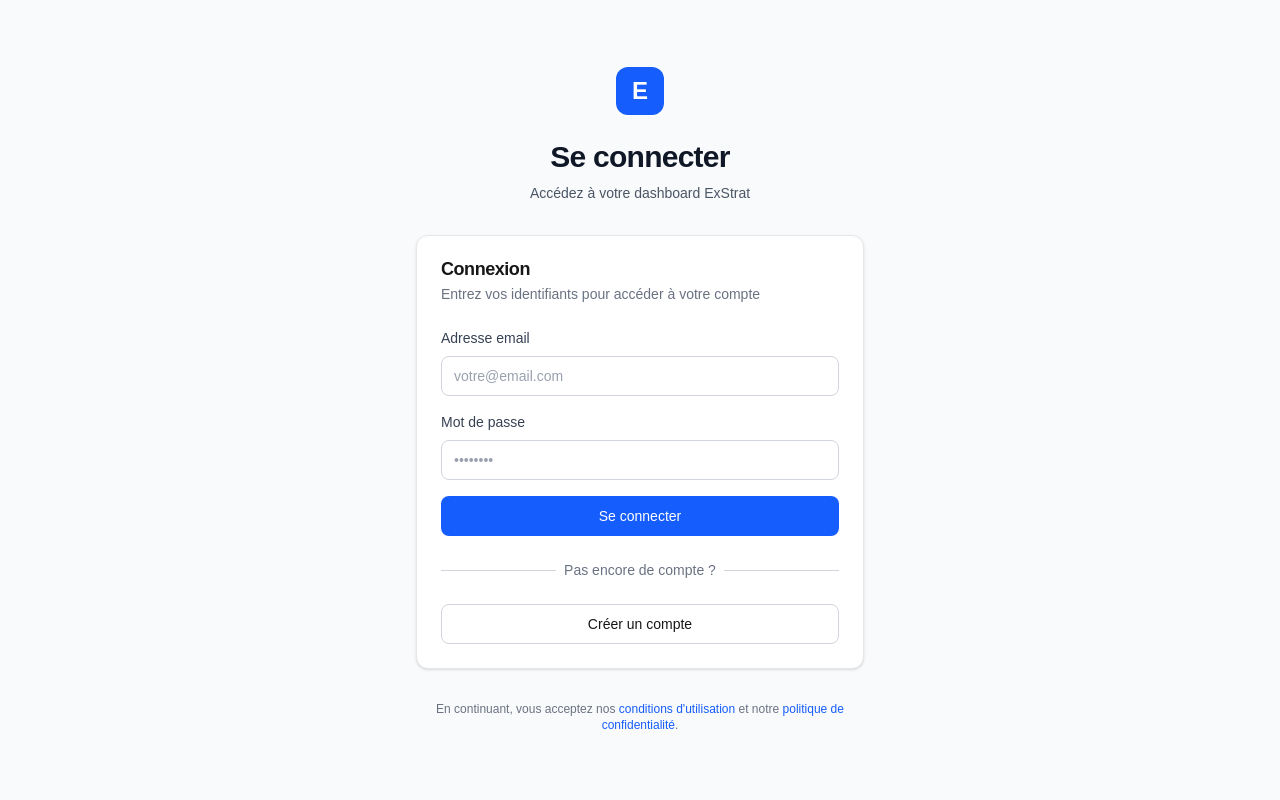
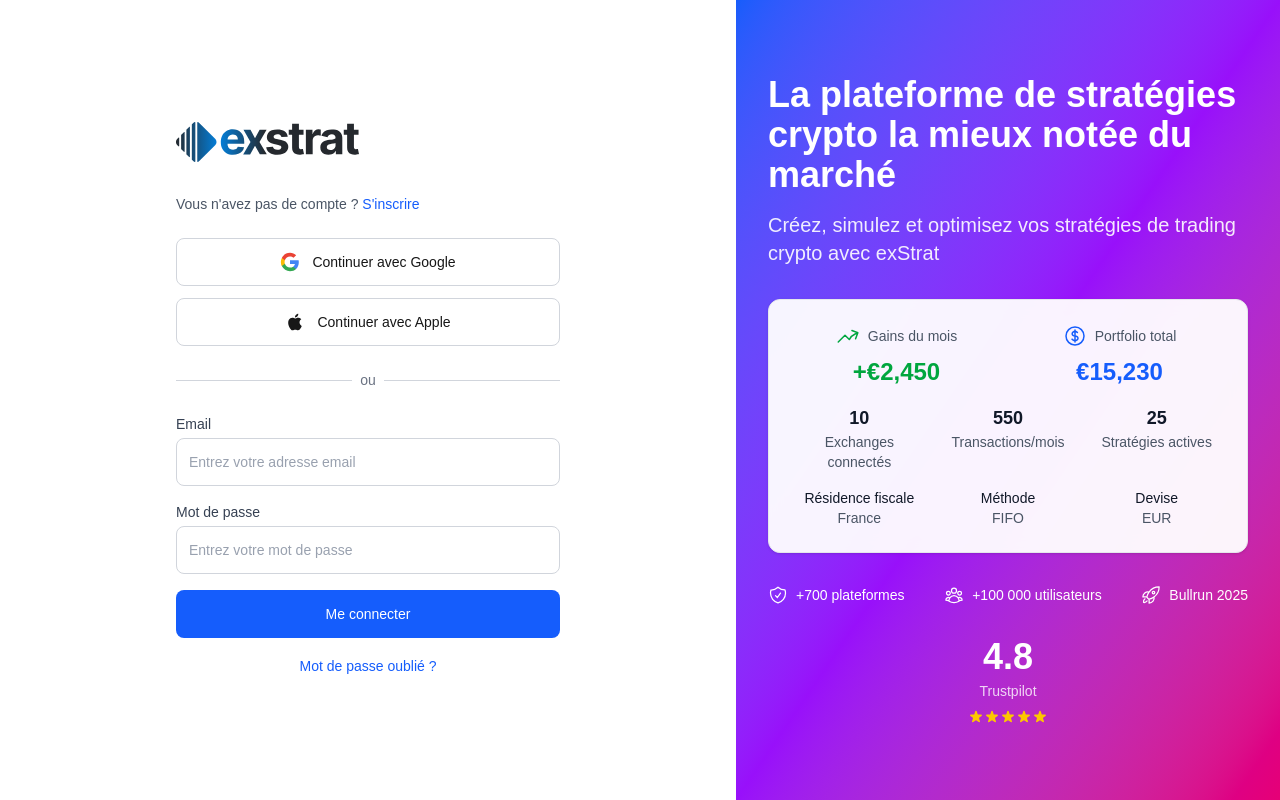
Before and after one commit to leloid/Exstrat, a Next.js app in the folder exstrat/: page /login in a window 1280 px wide. Built offline with nearby package versions, Linux system fonts and the light colour scheme; no server answers.

Commit message:
new page login & inscription

```diff
--- a/exstrat/src/app/login/page.tsx
+++ b/exstrat/src/app/login/page.tsx
@@ -8,7 +8,31 @@
 import { useAuth } from '@/contexts/AuthContext';
 import { Button } from '@/components/ui/Button';
 import { Input } from '@/components/ui/Input';
-import { Card, CardContent, CardDescription, CardHeader, CardTitle } from '@/components/ui/Card';
+import { Card, CardContent } from '@/components/ui/Card';
+import {
+  ChartBarIcon,
+  CurrencyDollarIcon,
+  ArrowTrendingUpIcon,
+  ShieldCheckIcon,
+  RocketLaunchIcon,
+  UserGroupIcon
+} from '@heroicons/react/24/outline';
+
+// Icônes pour les boutons sociaux
+const GoogleIcon = () => (
+  <svg className="w-5 h-5" viewBox="0 0 24 24">
+    <path fill="#4285F4" d="M22.56 12.25c0-.78-.07-1.53-.2-2.25H12v4.26h5.92c-.26 1.37-1.04 2.53-2.21 3.31v2.77h3.57c2.08-1.92 3.28-4.74 3.28-8.09z"/>
+    <path fill="#34A853" d="M12 23c2.97 0 5.46-.98 7.28-2.66l-3.57-2.77c-.98.66-2.23 1.06-3.71 1.06-2.86 0-5.29-1.93-6.16-4.53H2.18v2.84C3.99 20.53 7.7 23 12 23z"/>
+    <path fill="#FBBC05" d="M5.84 14.09c-.22-.66-.35-1.36-.35-2.09s.13-1.43.35-2.09V7.07H2.18C1.43 8.55 1 10.22 1 12s.43 3.45 1.18 4.93l2.85-2.22.81-.62z"/>
+    <path fill="#EA4335" d="M12 5.38c1.62 0 3.06.56 4.21 1.64l3.15-3.15C17.45 2.09 14.97 1 12 1 7.7 1 3.99 3.47 2.18 7.07l3.66 2.84c.87-2.6 3.3-4.53 6.16-4.53z"/>
+  </svg>
+);
+
+const AppleIcon = () => (
+  <svg className="w-5 h-5" viewBox="0 0 24 24" fill="currentColor">
+    <path d="M18.71 19.5c-.83 1.24-1.71 2.45-3.05 2.47-1.34.03-1.77-.79-3.29-.79-1.53 0-2 .77-3.27.82-1.31.05-2.3-1.32-3.14-2.53C4.25 17 2.94 12.45 4.7 9.39c.87-1.52 2.43-2.48 4.12-2.51 1.28-.02 2.5.87 3.29.87.78 0 2.26-1.07 3.81-.91.65.03 2.47.26 3.64 1.98-.09.06-2.17 1.28-2.15 3.81.03 3.02 2.65 4.03 2.68 4.04-.03.07-.42 1.44-1.38 2.83M13 3.5c.73-.83 1.94-1.46 2.94-1.5.13 1.17-.34 2.35-1.04 3.19-.69.85-1.83 1.51-2.95 1.42-.15-1.15.41-2.35 1.05-3.11z"/>
+  </svg>
+);
 
 const signInSchema = z.object({
   email: z
@@ -102,72 +126,139 @@
     signUpForm.reset();
   };
 
+  const handleGoogleAuth = () => {
+    // TODO: Implémenter l'authentification Google
+    console.log('Google Auth clicked');
+  };
+
+  const handleAppleAuth = () => {
+    // TODO: Implémenter l'authentification Apple
+    console.log('Apple Auth clicked');
+  };
+
+  const stats = [
+    { label: "Stratégies Créées", value: "500+" },
+    { label: "Utilisateurs Actifs", value: "1.2K+" },
+    { label: "Exchanges Supportés", value: "15+" },
+    { label: "Tokens Suivis", value: "2.5K+" }
+  ];
+
   return (
-    <div className="min-h-screen bg-gray-50 dark:bg-gray-900 flex flex-col justify-center py-12 sm:px-6 lg:px-8">
-      <div className="sm:mx-auto sm:w-full sm:max-w-md">
-        <div className="flex justify-center">
-          <div className="h-12 w-12 bg-blue-600 rounded-xl flex items-center justify-center">
-            <span className="text-white font-bold text-2xl">E</span>
-          </div>
-        </div>
-        <h2 className="mt-6 text-center text-3xl font-bold tracking-tight text-gray-900 dark:text-white">
-          {isSignUp ? 'Créer un compte' : 'Se connecter'}
-        </h2>
-        <p className="mt-2 text-center text-sm text-gray-600 dark:text-gray-400">
-          {isSignUp ? 'Rejoignez ExStrat pour gérer vos stratégies de trading' : 'Accédez à votre dashboard ExStrat'}
-        </p>
+    <div className="min-h-screen bg-white flex">
+      {/* Left Side - Login Form */}
+      <div className="flex-1 flex flex-col justify-center px-4 sm:px-6 lg:px-20 xl:px-24">
+        <div className="mx-auto w-full max-w-sm lg:w-96">
+          {/* Logo */}
+          <div className="flex items-center mb-8">
+            <img
+              src="/Full_logo.svg"
+              alt="exStrat Logo"
+              className="h-10 w-auto"
+            />
           </div>
 
-      <div className="mt-8 sm:mx-auto sm:w-full sm:max-w-md">
-        <Card>
-          <CardHeader>
-            <CardTitle>
-              {isSignUp ? 'Inscription' : 'Connexion'}
-            </CardTitle>
-            <CardDescription>
-              {isSignUp
-                ? 'Remplissez le formulaire ci-dessous pour créer votre compte'
-                : 'Entrez vos identifiants pour accéder à votre compte'
-              }
-            </CardDescription>
-          </CardHeader>
-          <CardContent>
-            {error && (
-              <div className="mb-4 p-3 bg-red-50 border border-red-200 rounded-lg dark:bg-red-900/20 dark:border-red-800">
-                <p className="text-sm text-red-600 dark:text-red-400">{error}</p>
+          {/* Sign up prompt */}
+          {!isSignUp && (
+            <div className="mb-6">
+              <p className="text-sm text-gray-600">
+                Vous n'avez pas de compte ?{' '}
+                <button
+                  onClick={toggleMode}
+                  className="font-medium text-blue-600 hover:text-blue-500"
+                >
+                  S'inscrire
+                </button>
+              </p>
             </div>
           )}
 
+          {/* Social Login Buttons */}
+          <div className="space-y-3 mb-6">
+            <Button
+              type="button"
+              variant="outline"
+              className="w-full h-12 border-gray-300 hover:bg-gray-50"
+              onClick={handleGoogleAuth}
+              disabled={isLoading}
+            >
+              <GoogleIcon />
+              <span className="ml-3">Continuer avec Google</span>
+            </Button>
+
+            <Button
+              type="button"
+              variant="outline"
+              className="w-full h-12 border-gray-300 hover:bg-gray-50"
+              onClick={handleAppleAuth}
+              disabled={isLoading}
+            >
+              <AppleIcon />
+              <span className="ml-3">Continuer avec Apple</span>
+            </Button>
+          </div>
+
+          {/* Divider */}
+          <div className="relative mb-6">
+            <div className="absolute inset-0 flex items-center">
+              <div className="w-full border-t border-gray-300" />
+            </div>
+            <div className="relative flex justify-center text-sm">
+              <span className="px-2 bg-white text-gray-500">ou</span>
+            </div>
+          </div>
+
+          {/* Error Message */}
+          {error && (
+            <div className="mb-4 p-3 bg-red-50 border border-red-200 rounded-lg">
+              <p className="text-sm text-red-600">{error}</p>
+            </div>
+          )}
+
+          {/* Form */}
           {isSignUp ? (
             <form onSubmit={signUpForm.handleSubmit(handleSignUp)} className="space-y-4">
+              <div>
+                <label className="block text-sm font-medium text-gray-700 mb-1">
+                  Email
+                </label>
                 <Input
                   {...signUpForm.register('email')}
                   type="email"
-                  label="Adresse email"
-                  placeholder="votre@email.com"
+                  placeholder="Entrez votre adresse email"
                   error={signUpForm.formState.errors.email?.message}
+                  className="h-12"
                 />
+              </div>
 
+              <div>
+                <label className="block text-sm font-medium text-gray-700 mb-1">
+                  Mot de passe
+                </label>
                 <Input
                   {...signUpForm.register('password')}
                   type="password"
-                  label="Mot de passe"
-                  placeholder="••••••••"
+                  placeholder="Entrez votre mot de passe"
                   error={signUpForm.formState.errors.password?.message}
-                  helperText="Au moins 8 caractères avec majuscule, minuscule, chiffre et caractère spécial"
+                  className="h-12"
                 />
+              </div>
 
+              <div>
+                <label className="block text-sm font-medium text-gray-700 mb-1">
+                  Confirmer le mot de passe
+                </label>
                 <Input
                   {...signUpForm.register('confirmPassword')}
                   type="password"
-                  label="Confirmer le mot de passe"
-                  placeholder="••••••••"
+                  placeholder="Confirmez votre mot de passe"
                   error={signUpForm.formState.errors.confirmPassword?.message}
+                  className="h-12"
                 />
+              </div>
 
               <Button
                 type="submit"
-                  className="w-full"
+                className="w-full h-12 bg-blue-600 hover:bg-blue-700 text-white font-medium"
                 isLoading={isLoading}
                 disabled={isLoading}
               >
@@ -176,72 +267,170 @@
             </form>
           ) : (
             <form onSubmit={signInForm.handleSubmit(handleSignIn)} className="space-y-4">
+              <div>
+                <label className="block text-sm font-medium text-gray-700 mb-1">
+                  Email
+                </label>
                 <Input
                   {...signInForm.register('email')}
                   type="email"
-                  label="Adresse email"
-                  placeholder="votre@email.com"
+                  placeholder="Entrez votre adresse email"
                   error={signInForm.formState.errors.email?.message}
+                  className="h-12"
                 />
+              </div>
 
+              <div>
+                <label className="block text-sm font-medium text-gray-700 mb-1">
+                  Mot de passe
+                </label>
                 <Input
                   {...signInForm.register('password')}
                   type="password"
-                  label="Mot de passe"
-                  placeholder="••••••••"
+                  placeholder="Entrez votre mot de passe"
                   error={signInForm.formState.errors.password?.message}
+                  className="h-12"
                 />
+              </div>
 
               <Button
                 type="submit"
-                  className="w-full"
+                className="w-full h-12 bg-blue-600 hover:bg-blue-700 text-white font-medium"
                 isLoading={isLoading}
                 disabled={isLoading}
               >
-                  {isLoading ? 'Connexion...' : 'Se connecter'}
+                {isLoading ? 'Connexion...' : 'Me connecter'}
               </Button>
             </form>
           )}
 
-            <div className="mt-6">
-              <div className="relative">
-                <div className="absolute inset-0 flex items-center">
-                  <div className="w-full border-t border-gray-300 dark:border-gray-600" />
+          {/* Forgot Password */}
+          {!isSignUp && (
+            <div className="mt-4 text-center">
+              <button className="text-sm text-blue-600 hover:text-blue-500">
+                Mot de passe oublié ?
+              </button>
             </div>
-                <div className="relative flex justify-center text-sm">
-                  <span className="px-2 bg-white text-gray-500 dark:bg-gray-900 dark:text-gray-400">
-                    {isSignUp ? 'Déjà un compte ?' : 'Pas encore de compte ?'}
-                  </span>
+          )}
+
+          {/* Switch Mode */}
+          {isSignUp && (
+            <div className="mt-6 text-center">
+              <p className="text-sm text-gray-600">
+                Déjà un compte ?{' '}
+                <button
+                  onClick={toggleMode}
+                  className="font-medium text-blue-600 hover:text-blue-500"
+                >
+                  Se connecter
+                </button>
+              </p>
+            </div>
+          )}
         </div>
       </div>
 
-              <div className="mt-6">
-                <Button
-                  type="button"
-                  variant="outline"
-                  className="w-full"
-                  onClick={toggleMode}
-                  disabled={isLoading}
-                >
-                  {isSignUp ? 'Se connecter' : 'Créer un compte'}
-                </Button>
+      {/* Right Side - Promotional Content */}
+      <div className="hidden lg:flex lg:flex-1 bg-gradient-to-br from-blue-600 via-purple-600 to-pink-600 relative overflow-hidden">
+        {/* Background Elements */}
+        <div className="absolute inset-0">
+          <div className="absolute -top-40 -right-32 w-80 h-80 bg-white/10 rounded-full mix-blend-multiply filter blur-xl"></div>
+          <div className="absolute -bottom-40 -left-32 w-80 h-80 bg-white/10 rounded-full mix-blend-multiply filter blur-xl"></div>
+        </div>
+
+        <div className="relative flex flex-col justify-center px-8 py-12">
+          {/* Main Title */}
+          <div className="mb-8">
+            <h1 className="text-4xl font-bold text-white mb-4">
+              La plateforme de stratégies crypto la mieux notée du marché
+            </h1>
+            <p className="text-xl text-white/90">
+              Créez, simulez et optimisez vos stratégies de trading crypto avec exStrat
+            </p>
+          </div>
+
+          {/* Stats Card */}
+          <Card className="mb-8 bg-white/95 backdrop-blur-sm">
+            <CardContent className="p-6">
+              <div className="grid grid-cols-2 gap-4 mb-4">
+                <div className="text-center">
+                  <div className="flex items-center justify-center mb-2">
+                    <ArrowTrendingUpIcon className="w-6 h-6 text-green-600 mr-2" />
+                    <span className="text-sm font-medium text-gray-600">Gains du mois</span>
+                  </div>
+                  <div className="text-2xl font-bold text-green-600">+€2,450</div>
+                </div>
+                <div className="text-center">
+                  <div className="flex items-center justify-center mb-2">
+                    <CurrencyDollarIcon className="w-6 h-6 text-blue-600 mr-2" />
+                    <span className="text-sm font-medium text-gray-600">Portfolio total</span>
+                  </div>
+                  <div className="text-2xl font-bold text-blue-600">€15,230</div>
+                </div>
+              </div>
+
+              <div className="grid grid-cols-3 gap-4 mb-4 text-center">
+                <div>
+                  <div className="text-lg font-bold text-gray-900">10</div>
+                  <div className="text-sm text-gray-600">Exchanges connectés</div>
+                </div>
+                <div>
+                  <div className="text-lg font-bold text-gray-900">550</div>
+                  <div className="text-sm text-gray-600">Transactions/mois</div>
+                </div>
+                <div>
+                  <div className="text-lg font-bold text-gray-900">25</div>
+                  <div className="text-sm text-gray-600">Stratégies actives</div>
+                </div>
+              </div>
+
+              <div className="grid grid-cols-3 gap-4 text-center text-sm">
+                <div>
+                  <div className="font-medium text-gray-900">Résidence fiscale</div>
+                  <div className="text-gray-600">France</div>
+                </div>
+                <div>
+                  <div className="font-medium text-gray-900">Méthode</div>
+                  <div className="text-gray-600">FIFO</div>
+                </div>
+                <div>
+                  <div className="font-medium text-gray-900">Devise</div>
+                  <div className="text-gray-600">EUR</div>
                 </div>
               </div>
             </CardContent>
           </Card>
 
-        <div className="mt-8 text-center">
-          <p className="text-xs text-gray-500 dark:text-gray-400">
-            En continuant, vous acceptez nos{' '}
-            <a href="/terms" className="text-blue-600 hover:text-blue-500 dark:text-blue-400">
-              conditions d'utilisation
-            </a>{' '}
-            et notre{' '}
-            <a href="/privacy" className="text-blue-600 hover:text-blue-500 dark:text-blue-400">
-              politique de confidentialité
-            </a>
-            .
-          </p>
+          {/* Features */}
+          <div className="flex justify-between items-center mb-8">
+            <div className="flex items-center text-white">
+              <ShieldCheckIcon className="w-5 h-5 mr-2" />
+              <span className="text-sm">+700 plateformes</span>
+            </div>
+            <div className="flex items-center text-white">
+              <UserGroupIcon className="w-5 h-5 mr-2" />
+              <span className="text-sm">+100 000 utilisateurs</span>
+            </div>
+            <div className="flex items-center text-white">
+              <RocketLaunchIcon className="w-5 h-5 mr-2" />
+              <span className="text-sm">Bullrun 2025</span>
+            </div>
+          </div>
+
+          {/* Trustpilot Rating */}
+          <div className="flex items-center justify-center">
+            <div className="text-center">
+              <div className="text-4xl font-bold text-white mb-1">4.8</div>
+              <div className="text-sm text-white/80 mb-2">Trustpilot</div>
+              <div className="flex justify-center">
+                {[...Array(5)].map((_, i) => (
+                  <svg key={i} className="w-4 h-4 text-yellow-400" fill="currentColor" viewBox="0 0 20 20">
+                    <path d="M9.049 2.927c.3-.921 1.603-.921 1.902 0l1.07 3.292a1 1 0 00.95.69h3.462c.969 0 1.371 1.24.588 1.81l-2.8 2.034a1 1 0 00-.364 1.118l1.07 3.292c.3.921-.755 1.688-1.54 1.118l-2.8-2.034a1 1 0 00-1.175 0l-2.8 2.034c-.784.57-1.838-.197-1.539-1.118l1.07-3.292a1 1 0 00-.364-1.118L2.98 8.72c-.783-.57-.38-1.81.588-1.81h3.461a1 1 0 00.951-.69l1.07-3.292z" />
+                  </svg>
+                ))}
+              </div>
+            </div>
+          </div>
         </div>
       </div>
     </div>
```
Lines whose indentation alone changed are shown as unchanged.
